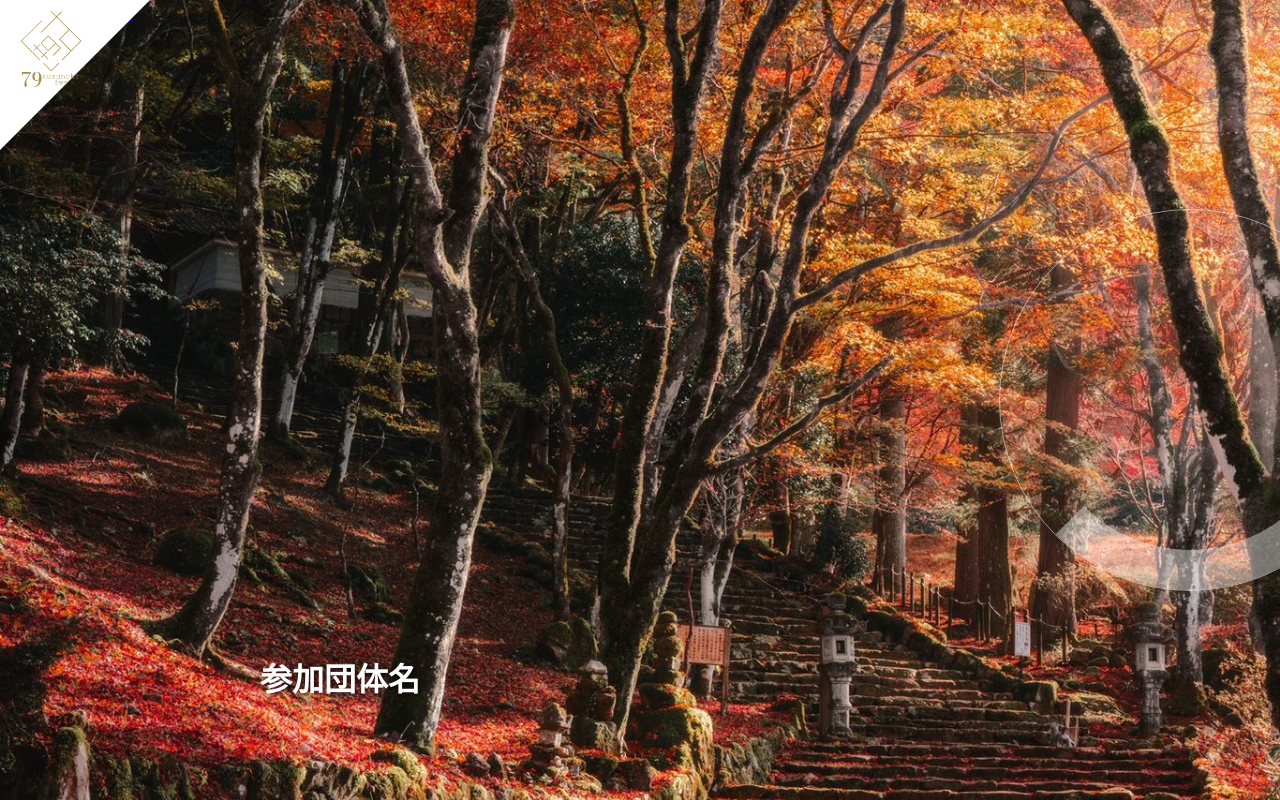
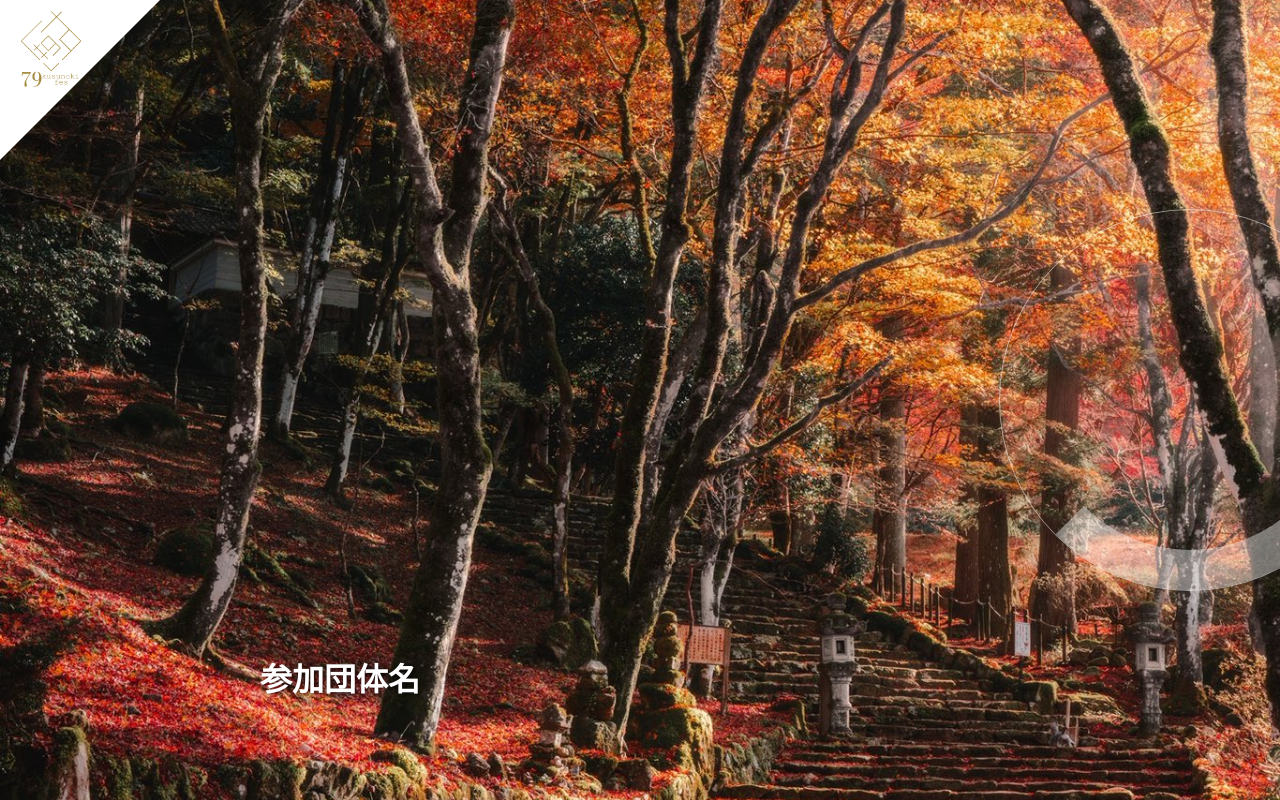
Before and after one commit to kusunokitarousankadantaiyouwebotoko/kusunokitarousankadantaiyouwebsite, a plain HTML site: page groups/group-3B.html in a window 1280 px wide. Shown: the top 800 px of the page. Drawn offline with Linux system fonts and the light colour scheme.

Commit message:
Update group-3B.html

```diff
--- a/groups/group-3B.html
+++ b/groups/group-3B.html
@@ -46,8 +46,8 @@
   left: 0;
   width: 0;
   height: 0;
-  border-top: 150px solid #fff;   /* 三角の高さ */
-  border-right: 150px solid transparent; /* 三角の幅 */
+  border-top: 160px solid #fff;   /* 三角の高さ */
+  border-right: 160px solid transparent; /* 三角の幅 */
   z-index: 1; /* ロゴより背面 */
 }
 
```
